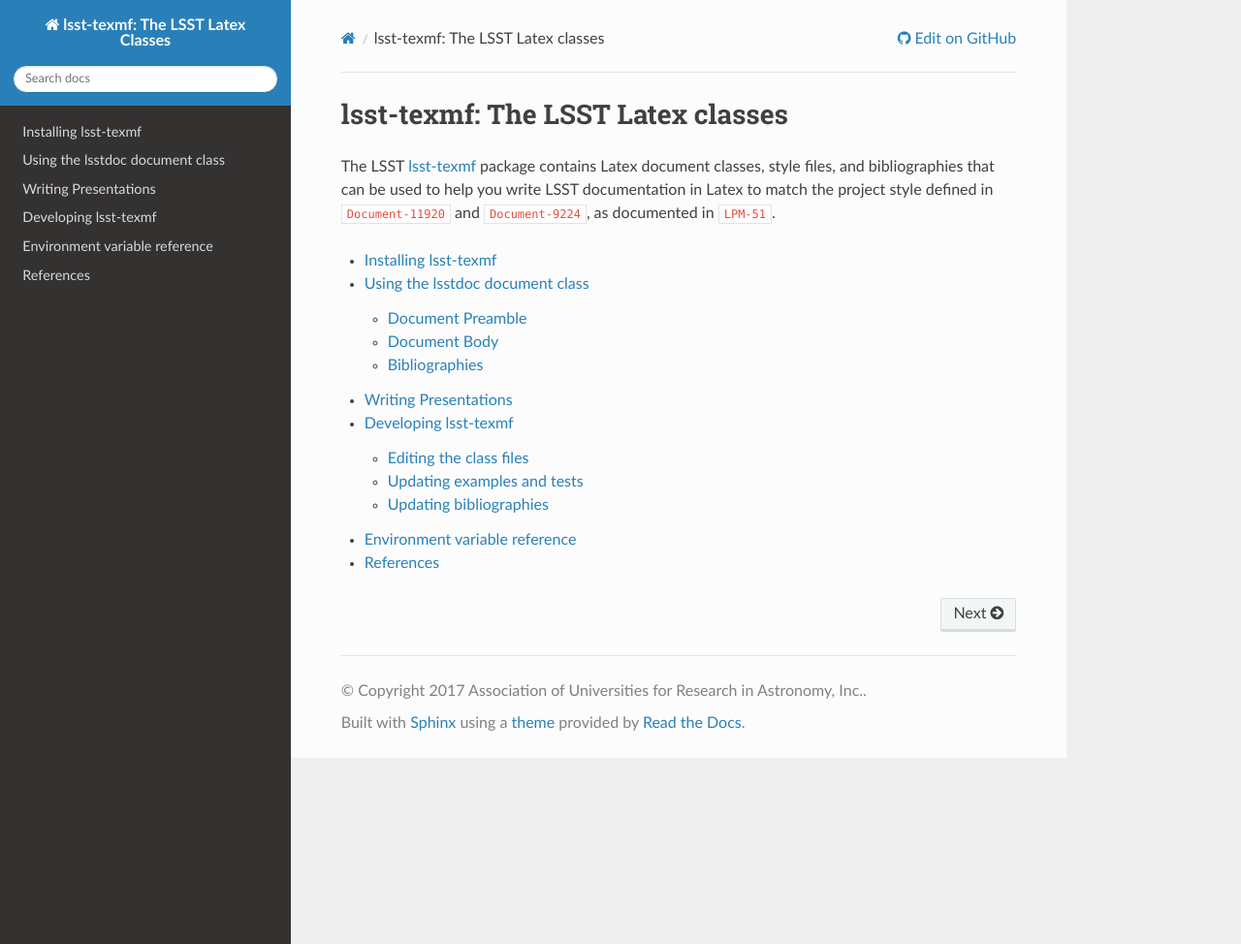
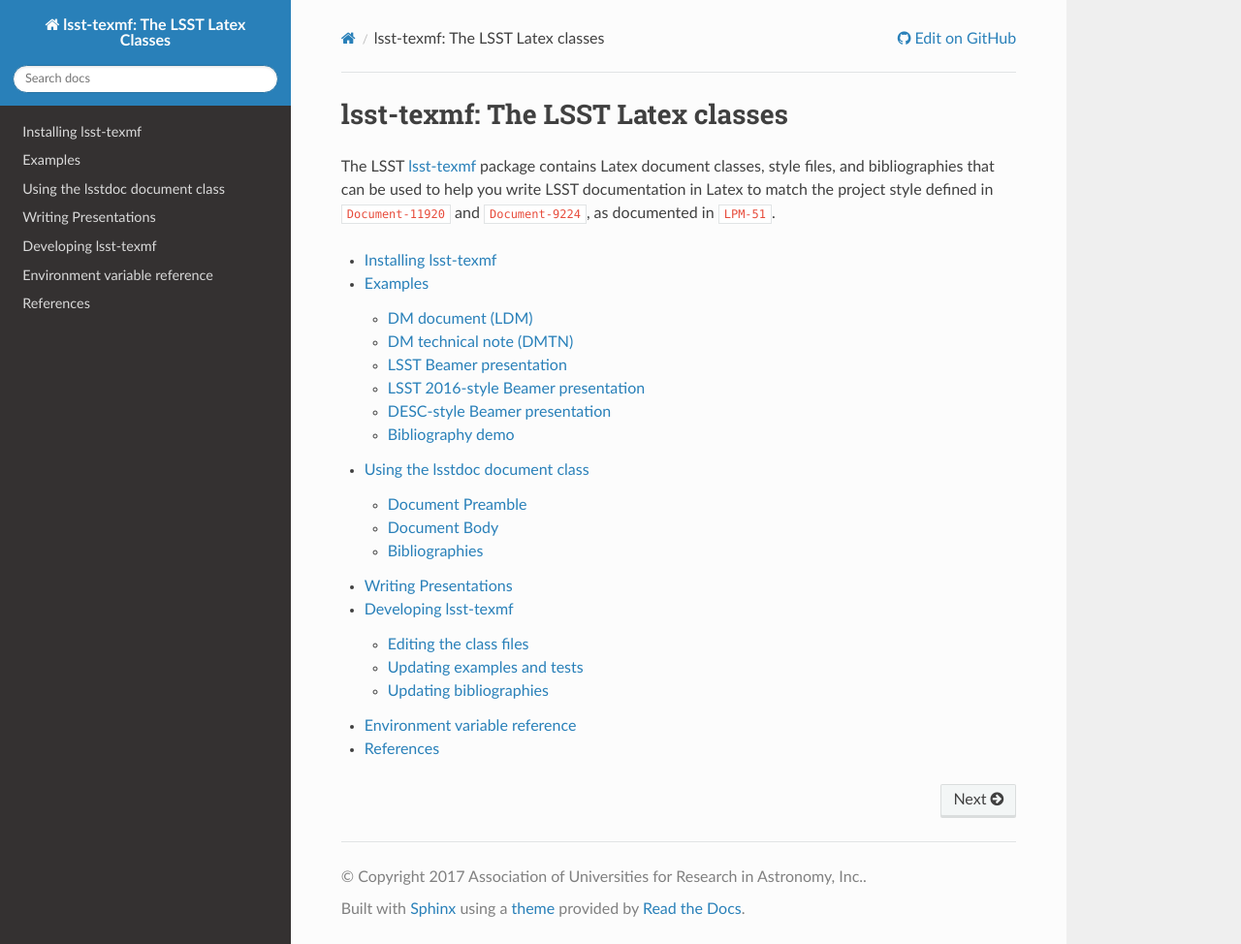
Before and after one commit to lsst/lsst-texmf, a Sphinx documentation site: the page built from docs/index.rst, in a window 1280 px wide and 974 px high. Shown: the whole window at 97% size. Built offline with Sphinx 7.4.7 and the Read the Docs theme 2.0.0, drawn with Linux system fonts in a browser that asks for light colours; the version number could not be read and is left out; cross-references to code outside the pages are shown as plain code; some of the changed lines change nothing that is shown.

Commit message:
Include examples in LTD deployment
- Update Makefile and Travis deploy to copy example and test PDFs and
  include them in the Sphinx build.

- All build steps are brought into the Makefile, de-scoping some build
  details from .travis.yml

- Add examples.rst that links to PDF downloads and to GitHub source.

```diff
--- /dev/null
+++ b/docs/examples.rst
@@ -0,0 +1,82 @@
+.. _examples:
+
+########
+Examples
+########
+
+These examples show what kinds of documents and presentations can be made with lsst-texmf.
+You can tweak and compile these examples yourself by first cloning and installing lsst-texmf, then running :command:`make all` from the :file:`lsst-texmf` directory.
+
+DM document (LDM)
+=================
+
+- :download:`LDM-nnn.pdf`
+- Source: `LDM-nnn.tex`_
+
+This document demonstrates how to use the ``lsstdoc`` class to make a Data Management document.
+
+DM technical note (DMTN)
+========================
+
+- :download:`DMTN-nnn.pdf`
+- Source: `DMTN-nnn.tex`_
+
+This document demonstrates how to use the ``lsstdoc`` class to make a Data Management technote in the DMTN or SQR series.
+
+LSST Beamer presentation
+========================
+
+- :download:`presentation.pdf`
+- Source: `presentation.tex`_
+
+This Beamer presentation uses the ``LSST-beamer`` package to make a standardized LSST presentation.
+
+LSST 2016-style Beamer presentation
+===================================
+
+- :download:`beamer-LSST2016.pdf`
+- Source: `beamer-LSST2016.tex`_
+
+This Beamer presentation uses an alternate background theme to emulate the LSST 2016 Project and Community Workshop slide templates:
+
+.. code-block:: latex
+
+   \usepackage[
+     sansFont=OpenSans, colorlinks,
+     backgroundTheme=LSST2016-alt,
+     colortheme=bat
+   ]{LSST-beamer}
+
+.. _beamer-desc:
+
+DESC-style Beamer presentation
+==============================
+
+- :download:`beamer-desc.pdf`
+- Source: `beamer-desc.tex`_
+
+This presentation demonstrates the ``descTheme`` Beamer style to emulate standard `LSST DESC`_ presentations:
+
+.. code-block:: latex
+
+   \usepackage[descTheme, sansFont=OpenSans, colorlinks]{LSST-beamer}
+
+.. _test-bibtex:
+
+Bibliography demo
+=================
+
+- :download:`test-bibtex.pdf`
+- Source: `test-bibtex.tex`_
+
+This document uses the standard ``lsstdoc`` class, but renders all bibliography entries.
+Use this demo to test how new bibitems are rendered in ``lsstdoc``.
+
+.. _`LDM-nnn.tex`: https://github.com/lsst/lsst-texmf/blob/master/examples/LDM-nnn.tex
+.. _`DMTN-nnn.tex`: https://github.com/lsst/lsst-texmf/blob/master/examples/DMTN-nnn.tex
+.. _`presentation.tex`: https://github.com/lsst/lsst-texmf/blob/master/examples/presentation.tex
+.. _`beamer-LSST2016.tex`: https://github.com/lsst/lsst-texmf/blob/master/examples/beamer-LSST2016.tex
+.. _`beamer-desc.tex`: https://github.com/lsst/lsst-texmf/blob/master/examples/beamer-LSST2016.tex
+.. _`test-bibtex.tex`: https://github.com/lsst/lsst-texmf/blob/master/tests/test-bibtex.tex
+
+.. _LSST DESC: http://www.lsst-desc.org
--- a/docs/index.rst
+++ b/docs/index.rst
@@ -8,6 +8,7 @@ The LSST `lsst-texmf <https://github.com/lsst/lsst-texmf>`_ package contains Lat
    :maxdepth: 2
 
    install
+   examples
    lsstdoc
    beamer
    developer
```
Also changed, not shown: .travis.yml, 2 other files.
